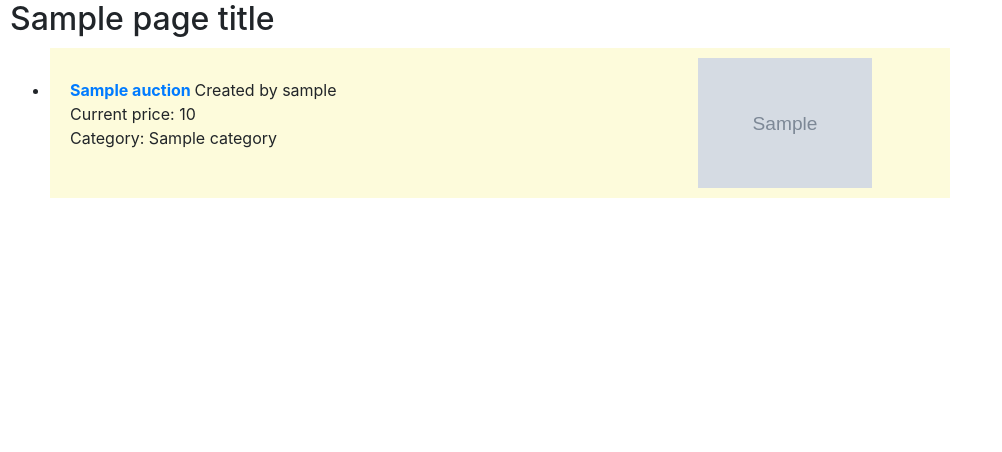
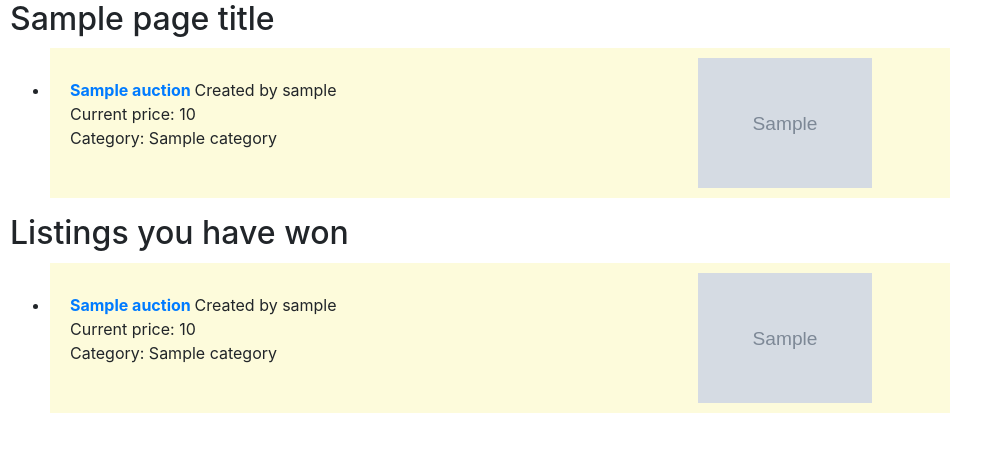
Before and after one commit to JorisOud/Minor-commerce, a Django app: template auctions/templates/auctions/index.html in a window 1280 px wide. Shown: the part 163-615 px from the top of the page, without its empty margins (0-1002 px from the left). Run offline with Django 3.2, Linux system fonts and the light colour scheme; the template is opened without the code that fills it: most values are stand-ins (such as "Sample title", 1, 10 or a date in 2020); grey boxes marked "Sample" are stand-in pictures; some libraries are stand-ins or nearby versions.

Commit message:
cant bid on own listing, improved mylistings

```diff
--- a/auctions/static/auctions/styles.css
+++ b/auctions/static/auctions/styles.css
@@ -30,7 +30,7 @@ body {
     display: flex;
 }
 
-#listing_container {
+.listing_container {
     width: 900px;
     display: flex;
     margin-top: 10px;
--- a/auctions/templates/auctions/index.html
+++ b/auctions/templates/auctions/index.html
@@ -2,10 +2,11 @@
 
 {% block body %}
     <h2>{{ page_title }}</h2>
+
     <ul>
         {% for auction in auctions %}
             <li>
-                <div id="listing_container">
+                <div class="listing_container">
                     <div class="listing_info">
                         <strong><a href="{% url 'auctions:view_listing' auction.id %}">
                             {{ auction.title }}
@@ -20,7 +21,8 @@
                         Category: {{ auction.category.name }}
                     </div>
                     <div class="list_image_container">
-                        <img class="list_image" src="{{ auction.image }}" onerror="this.onerror=null; this.src='https://www.lookatourworld.com/wp-content/uploads/2018/08/No-Image-Provided-1.png'" alt="">
+                        <img class="list_image" src="{{ auction.image }}" onerror="this.onerror=null;
+                        this.src='https://www.lookatourworld.com/wp-content/uploads/2018/08/No-Image-Provided-1.png'" alt="">
                     </div>
                 </div>
             </li>
@@ -28,4 +30,33 @@
             No listings
         {% endfor %}
     </ul>
+
+    {% if won_listings != None %}
+        <h2>Listings you have won</h2>
+        <ul>
+            {% for auction in won_listings %}
+                <li>
+                    <div class="listing_container">
+                        <div class="listing_info">
+                            <strong><a href="{% url 'auctions:view_listing' auction.id %}">
+                                {{ auction.title }}
+                                {% if auction.is_active == False %}
+                                (listing closed)
+                                {% endif %}
+                            </a></strong>
+                            Created by {{ auction.creator.username }}
+                            <br>
+                            Current price: {{ auction.current_price }}
+                            <br>
+                            Category: {{ auction.category.name }}
+                        </div>
+                        <div class="list_image_container">
+                            <img class="list_image" src="{{ auction.image }}" onerror="this.onerror=null;
+                            this.src='https://www.lookatourworld.com/wp-content/uploads/2018/08/No-Image-Provided-1.png'" alt="">
+                        </div>
+                    </div>
+                </li>
+            {% endfor %}
+        </ul>
+    {% endif %}
 {% endblock %}
```
Also changed, not shown: auctions/templates/auctions/view_listing.html (+7 -8 lines), auctions/views.py (+7 -3 lines).
